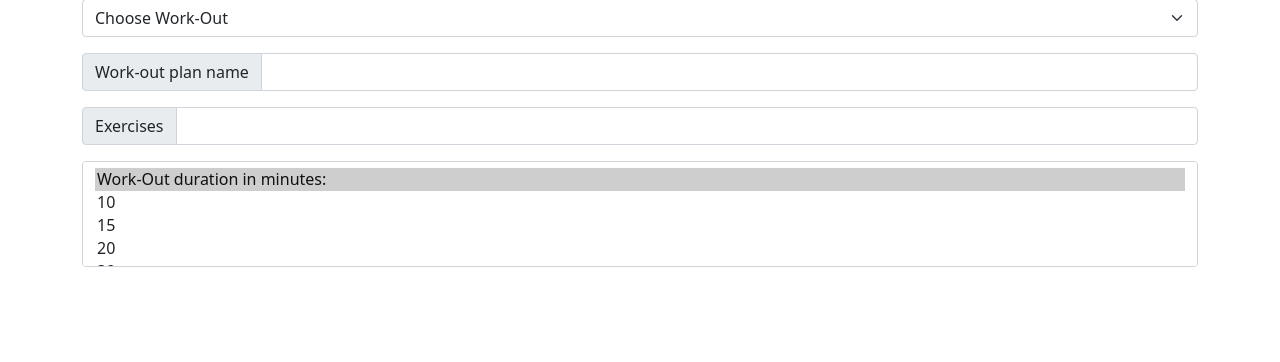
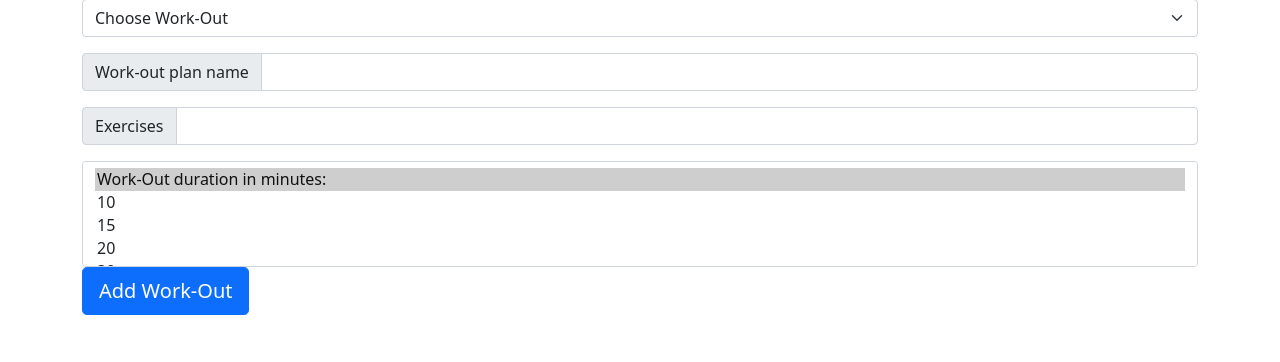
Before and after one commit to elgas/work-out-generator, a Flask app: page /add_workout in a window 1280 px wide. Shown: the part 116-478 px from the top of the page. Run offline with Flask 2, Linux system fonts and the light colour scheme; data that the repository does not hold is empty; some libraries are stand-ins or nearby versions.

Commit message:
Allow user to submit workout to db

```diff
--- a/app.py
+++ b/app.py
@@ -45,8 +45,19 @@ def register():
     return render_template("register.html")
 
 
-@app.route("/add_workout")
+@app.route("/add_workout", methods=["GET", "POST"])
 def add_workout():
+    if request.method == "POST":
+        workout = {
+            "workout_name": request.form.get("workout_name"),
+            "workout_description": request.form.get("workout_description"),
+            "workout_duration_mins": request.form.get("workout_duration_mins"),
+            "created_by": session["user"]
+            }
+        mongo.db.workouts.insert_one(workout)
+        flash("Work-out Successfully Added")
+        return redirect(url_for("get_workouts"))
+
     categories = mongo.db.workouts.find().sort("workout_name", 1)
     return render_template("add_workout.html", categories=categories)
 
--- a/templates/add_workout.html
+++ b/templates/add_workout.html
@@ -3,7 +3,8 @@
 
     <h3>Add Work-Out</h3>
     <!-- Input group from Bootstrap library-->
-    <form method="POST" action="">
+    <form method="POST" action="{{ url_for('add_workout') }}">
+        <!-- Category selection-->
         <div class="input-group mb-3">
             <select class="form-select validate" aria-label="Default select example" id="workout_name" name="workout_name" required>
                 <option disabled selected>Choose Work-Out</option>
@@ -12,18 +13,21 @@
                 {% endfor %}
             </select>
         </div>
+        <!-- Plan input-->
         <div class="input-group mb-3">
             <span class="input-group-text" id="inputGroup-sizing-default">Work-out plan name</span>
             <input type="text" class="form-control" aria-label="Sizing example input" aria-describedby="inputGroup-sizing-default"
                 id="workout_name" name="workout_name" minlength="3" maxlength="60"
             type="text" class="validate" required>
         </div>
+        <!-- Description input-->
         <div class="input-group mb-3">
             <span class="input-group-text" id="inputGroup-sizing-default">Exercises</span>
             <input type="text" class="form-control" aria-label="Sizing example input" aria-describedby="inputGroup-sizing-default"
                 id="workout_description" name="workout_description" minlength="5"
             maxlength="200" class="validate" required>
         </div>
+        <!-- Duration selction options-->
         <div>
             <select class="form-select validate" multiple aria-label="multiple select example" id="workout_duration_mins"
                 name="workout_duration_mins" required>
@@ -37,6 +41,10 @@
                 <option value="7">90</option>
               </select>
         </div>
+        <!-- Submit button-->
+        <div>
+            <button type="button" class="btn btn-primary btn-lg">Add Work-Out</button>
+        </div>
     </form>
 
 {% endblock %}
--- a/templates/workouts.html
+++ b/templates/workouts.html
@@ -13,6 +13,7 @@
           <div id="flush-collapseOne" class="accordion-collapse collapse" aria-labelledby="flush-headingOne" data-bs-parent="#accordionFlushExample">
             <div class="accordion-body">{{ workout.workout_description }}</div>
             <img src="{{ workout.url }}" class="rounded float-end" alt="a person exercising">
+            <p><em>by: {{workouts.created_by}}</em></p>
           </div>
         </div>
         {% endfor %}
```
